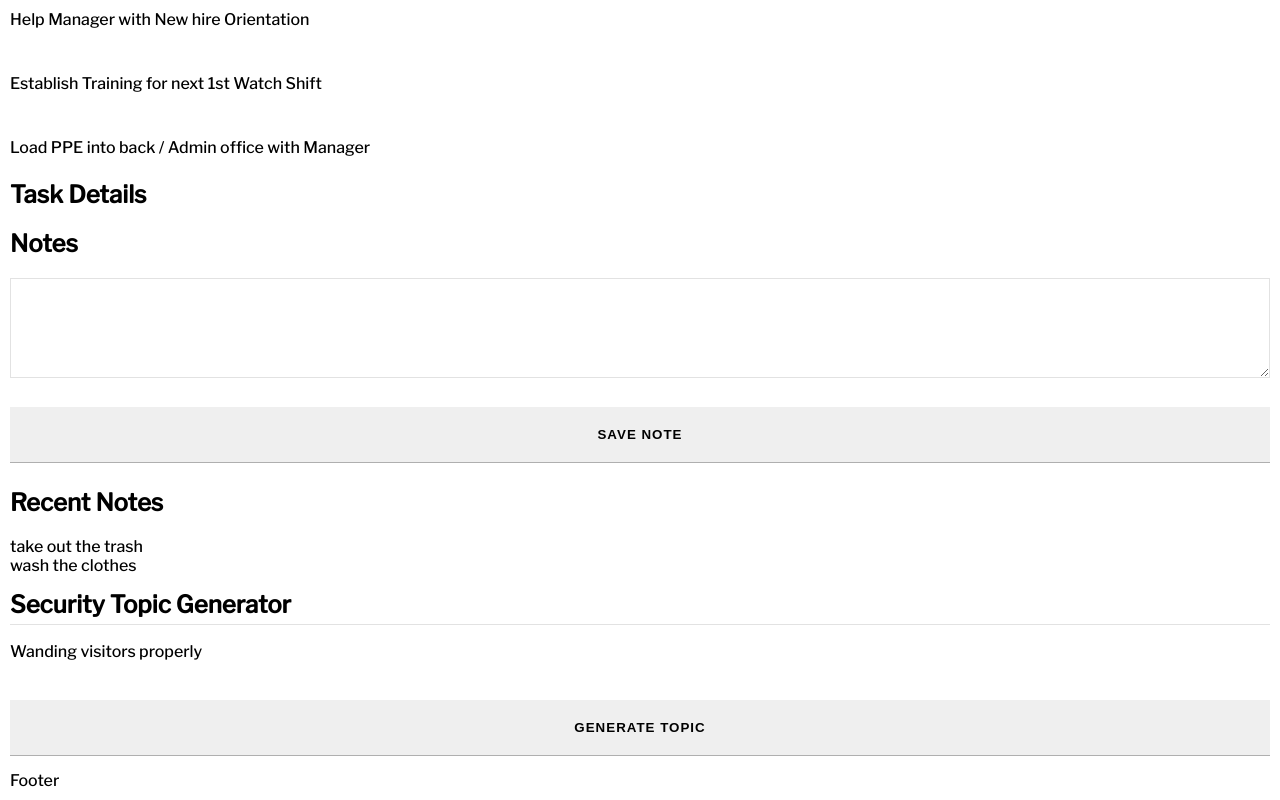
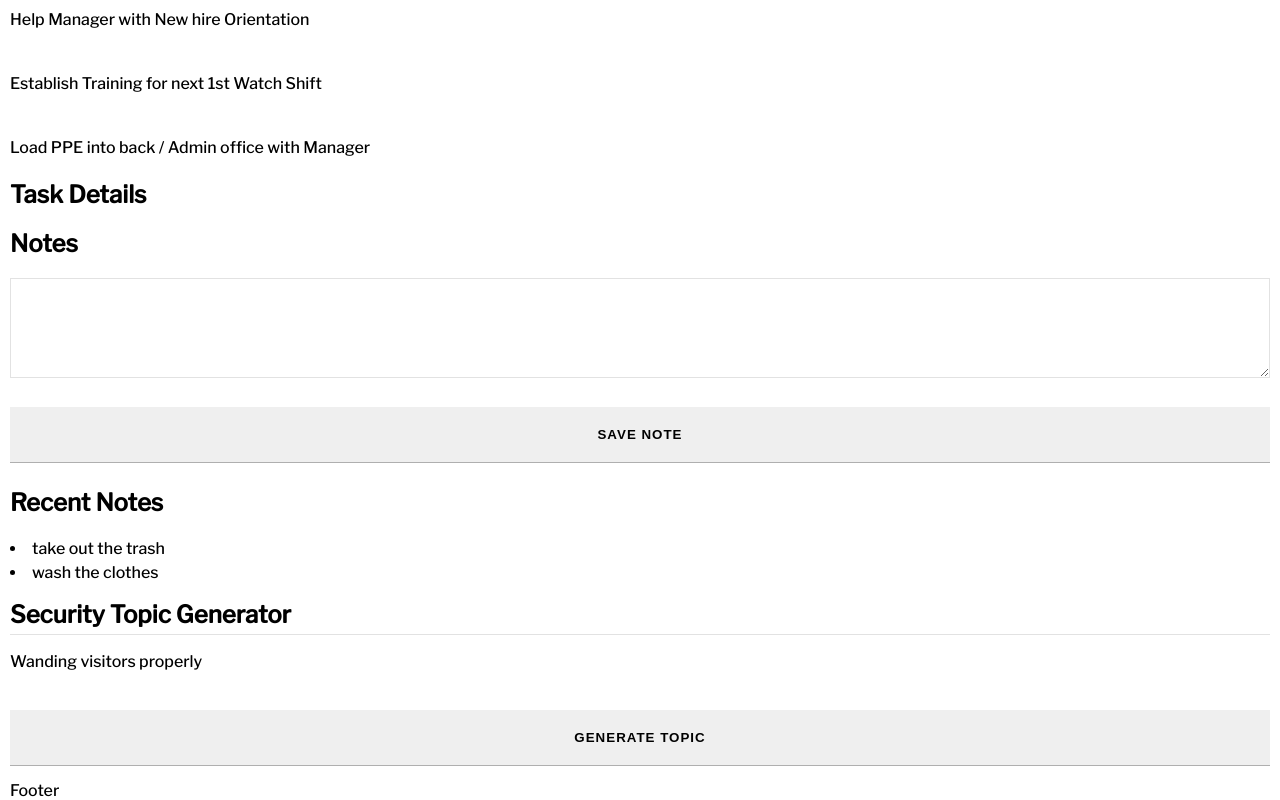
Before and after one commit to chrisvneal/security-soup, a React (Create React App) app: page / in a window 1280 px wide. Shown: the part 964-1764 px from the top of the page. Built offline with nearby package versions, Linux system fonts and the light colour scheme.

Commit message:
Add bullets to recent notes list

```diff
--- a/src/styles.scss
+++ b/src/styles.scss
@@ -85,7 +85,7 @@ section {
 
 // Tasks
 
-.tasks-list li {
+.tasks-list li, .recent-notes li {
   line-height: $line-height;
 }
 
@@ -110,6 +110,11 @@ textarea {
   font-weight: bold;
 }
 
+.recent-notes ul {
+  list-style: disc;
+  list-style-position: inside;
+  // padding-left: 10px;
+}
 // Topic Generator styles
 
 
```
